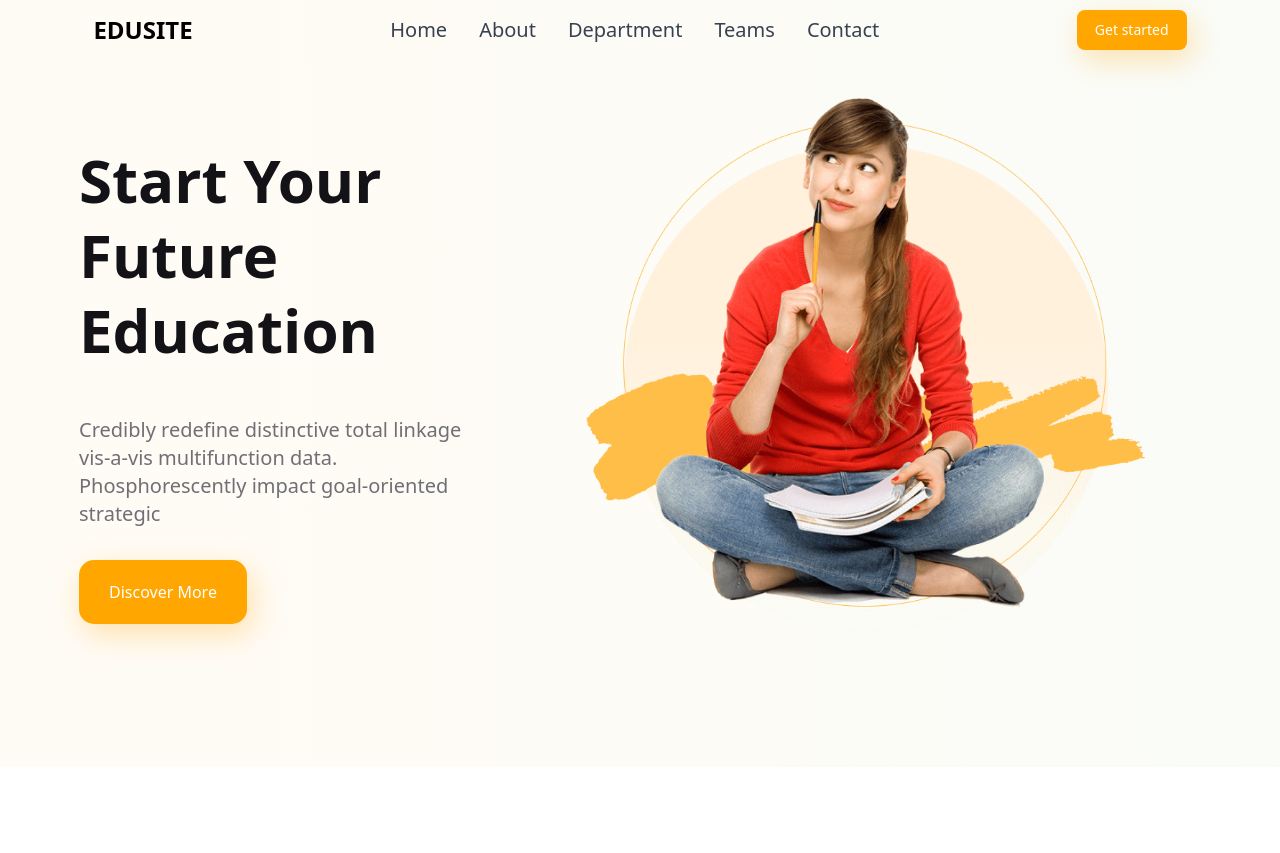
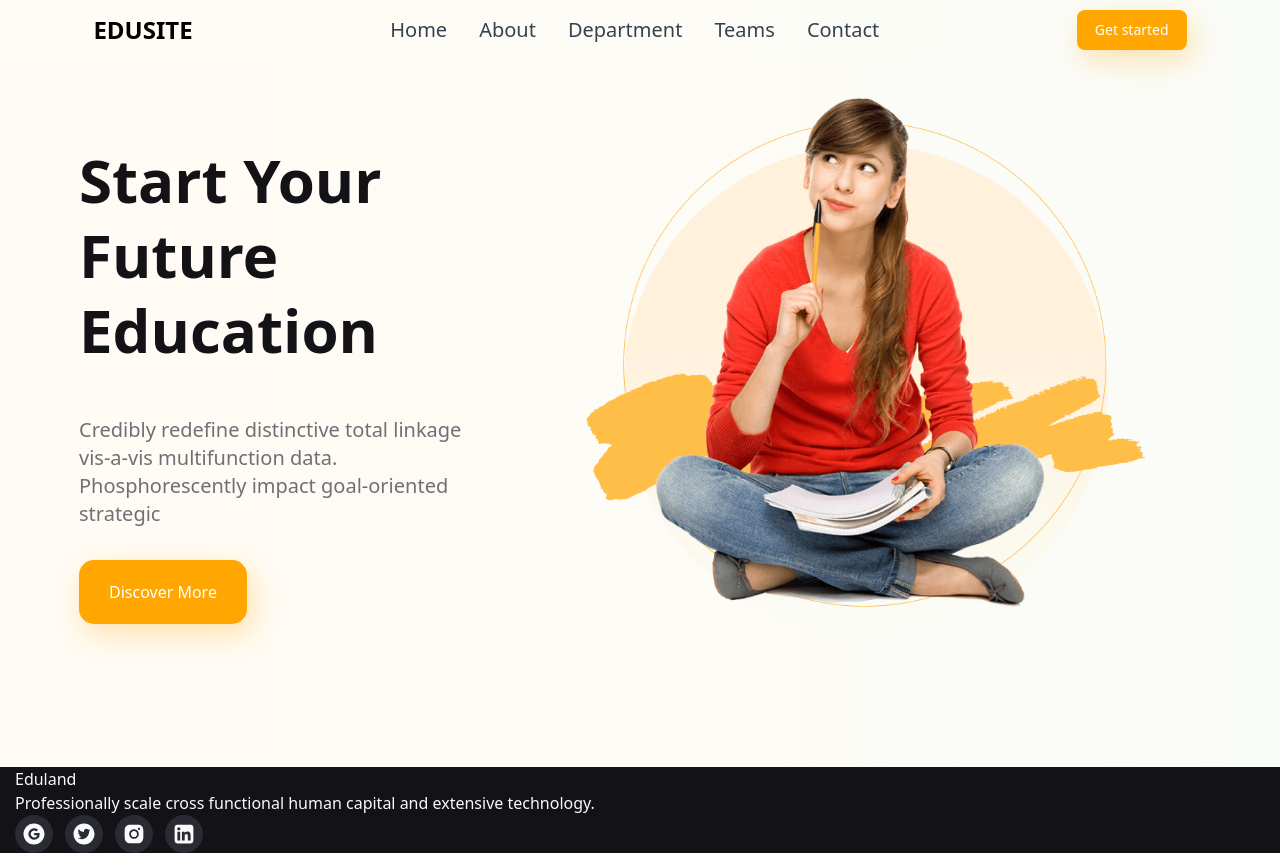
Before and after one commit to Alice2212/edusite, a React (Create React App) app: page / in a window 1280 px wide. Before the commit the page ends 800 px from the top, so only its background shows below. Built offline with nearby package versions, Linux system fonts and the light colour scheme.

Commit message:
footer section

```diff
--- a/src/App.js
+++ b/src/App.js
@@ -5,6 +5,7 @@ import About from "./components/About";
 import Header from "./components/Header";
 import Department from "./components/Department";
 import Teams from "./components/Teams";
+import Contact from "./components/Contact";
 
 function App() {
   return (
@@ -14,7 +15,8 @@ function App() {
         <Route path="/" element={<Home />}></Route>
         <Route path="about" element={<About />}></Route>
         <Route path="department" element={<Department />}></Route>
-        <Route path="teams" element={<Teams/>}></Route>
+        <Route path="teams" element={<Teams />}></Route>
+        <Route path="contact" element={<Contact/>}></Route>
       </Routes>
     </>
   );
--- /dev/null
+++ b/src/components/Contact.jsx
@@ -0,0 +1,32 @@
+import React from "react";
+import contactImg from "../assets/images/cta-banner.png"
+import arrow from "../assets/images/cta-vector.svg"
+
+const Contact = () => {
+  return (
+    <div
+      className="w-screen  h-[24rem]"
+      style={{
+        background: "var(--raisin-black)",
+
+      }}
+    >
+      <div className="container mx-auto flex px-5 py-24 items-center justify-between flex-wrap lg:flex-nowrap text-[#FFFFFF]">
+        <div className="flex gap-12">
+          <div className="text-2xl">Create Free Account & Get Register
+            <img src={arrow} alt="" />
+          </div>
+
+          <div className="flex justify-center lg:justify-start mx-auto">
+            <button className="btn btn-primary">Register Now</button>
+          </div>
+        </div>
+        <div>
+            <img src={contactImg} alt="" className="" />
+        </div>
+      </div>
+    </div>
+  );
+};
+
+export default Contact;
--- /dev/null
+++ b/src/components/Footer.jsx
@@ -0,0 +1,45 @@
+import React from 'react';
+import {
+  AiFillGoogleCircle,
+  AiFillTwitterCircle,
+  AiFillInstagram,
+  AiFillLinkedin,
+} from "react-icons/ai";
+
+const Footer = () => {
+  return (
+    <section id="footer">
+      <div className="w-full bg-[--rich-black-fogra-29] ">
+        <div className="container text-[#F9FAFB] flex flex-wrap">
+          <div>
+            <h1>Eduland</h1>
+            <p>
+              Professionally scale cross functional human capital and extensive
+              technology.
+            </p>
+            <div className="flex  gap-3">
+              <AiFillGoogleCircle
+                size={38}
+                className="bg-[#2A2A32] rounded-full p-[7px]  hover:bg-inherit"
+              />
+              <AiFillTwitterCircle
+                size={38}
+                className="bg-[#2A2A32] rounded-full p-[7px]  hover:bg-inherit"
+              />
+              <AiFillInstagram
+                size={38}
+                className="bg-[#2A2A32] rounded-full p-[7px]  hover:bg-inherit"
+              />
+              <AiFillLinkedin
+                size={38}
+                className="bg-[#2A2A32] rounded-full p-[7px]  hover:bg-inherit"
+              />
+            </div>
+          </div>
+        </div>
+      </div>
+    </section>
+  );
+}
+
+export default Footer
--- a/src/components/Header.jsx
+++ b/src/components/Header.jsx
@@ -115,7 +115,7 @@ const Header = () => {
             <Navbar.Link href="/teams" className="text-xl">
               Teams
             </Navbar.Link>
-            <Navbar.Link href="/" className="text-xl">
+            <Navbar.Link href="/contact" className="text-xl">
               Contact
             </Navbar.Link>
           </Navbar.Collapse>
--- a/src/components/Home.jsx
+++ b/src/components/Home.jsx
@@ -1,5 +1,6 @@
 import React, { useState } from "react";
 import banner from "../assets/images/hero-banner.png";
+import Footer from "./Footer";
 
 const Home = () => {
   const [showMore, setShowMore] = useState(false);
@@ -46,6 +47,7 @@ const Home = () => {
            </div>
          </div>
        </div>
+       <Footer/>
      </div>
    );
 };
```
